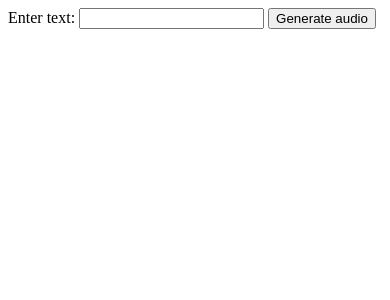
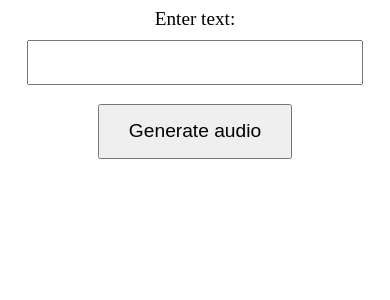
Before and after one commit to BogdanFloris/tts-app-htmx, a FastAPI app: page / in a window 390 px wide. Shown: the top 300 px of the page. Run offline with FastAPI, Linux system fonts and the light colour scheme; some libraries are stand-ins or nearby versions.

Commit message:
feat: mobile friendly

```diff
--- a/main.py
+++ b/main.py
@@ -51,7 +51,7 @@ async def generate(request: Request, text: Annotated[str, Form()]):
     session_key = request.cookies.get("session_key", uuid.uuid4().hex)
     response = client.audio.speech.create(
         model="tts-1",
-        voice="alloy",
+        voice="shimmer",
         input=text,
     )
     speech_file_path = get_speech_file_path()
--- a/templates/home.html
+++ b/templates/home.html
@@ -1,5 +1,41 @@
 {% extends 'base.html' %}
-{% block style %}<style></style>{% endblock %}
+{% block style %}
+<style>
+  form {
+    display: flex;
+    flex-direction: column;
+    align-items: center;
+    width: 90%;
+    margin: auto;
+    max-width: 400px;
+  }
+
+  label {
+    font-size: 1.2em;
+    margin-bottom: 0.5em;
+  }
+
+  input[type="text"] {
+    font-size: 1.2em;
+    padding: 0.5em;
+    width: 100%;
+    margin-bottom: 1em;
+    box-sizing: border-box;
+  }
+
+  button {
+    font-size: 1.2em;
+    padding: 0.75em 1.5em;
+    cursor: pointer;
+  }
+
+  @media (min-width: 768px) {
+    form {
+      width: 50%;
+    }
+  }
+</style>
+{% endblock %}
 {% block content %}
 <div>
   <form hx-post="/generate">
```
